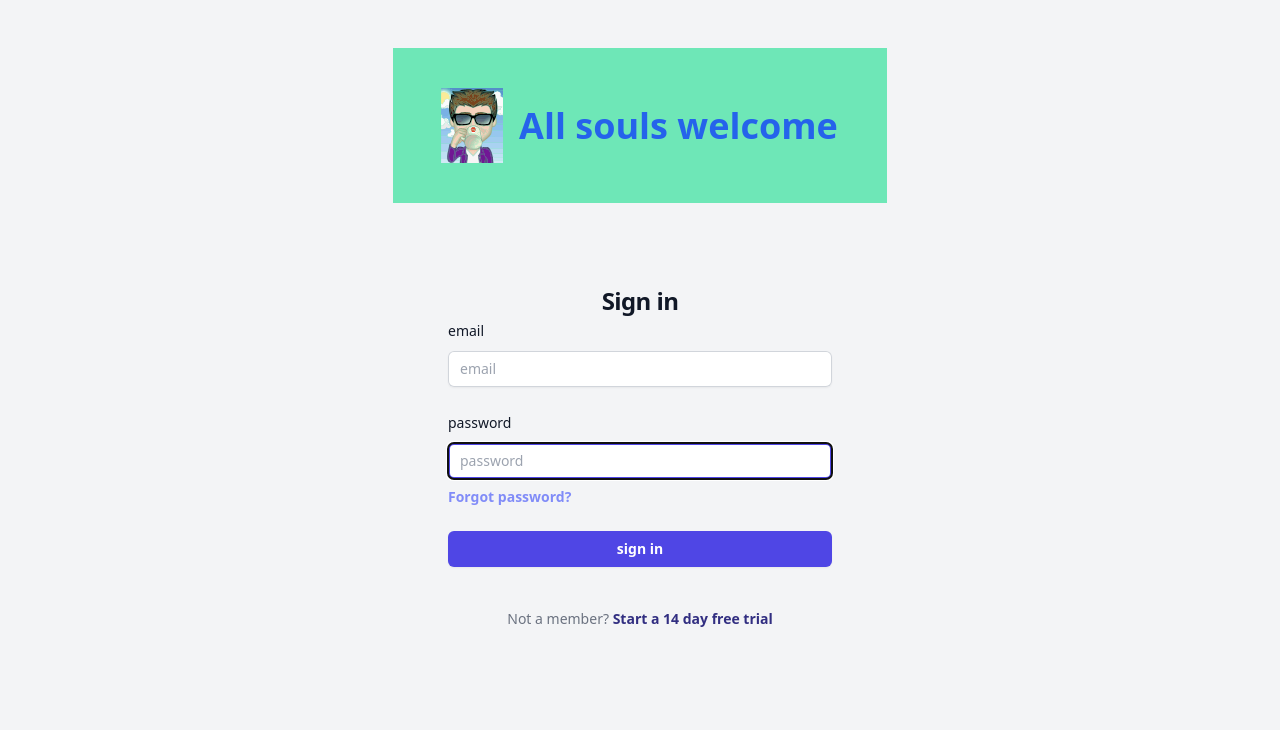
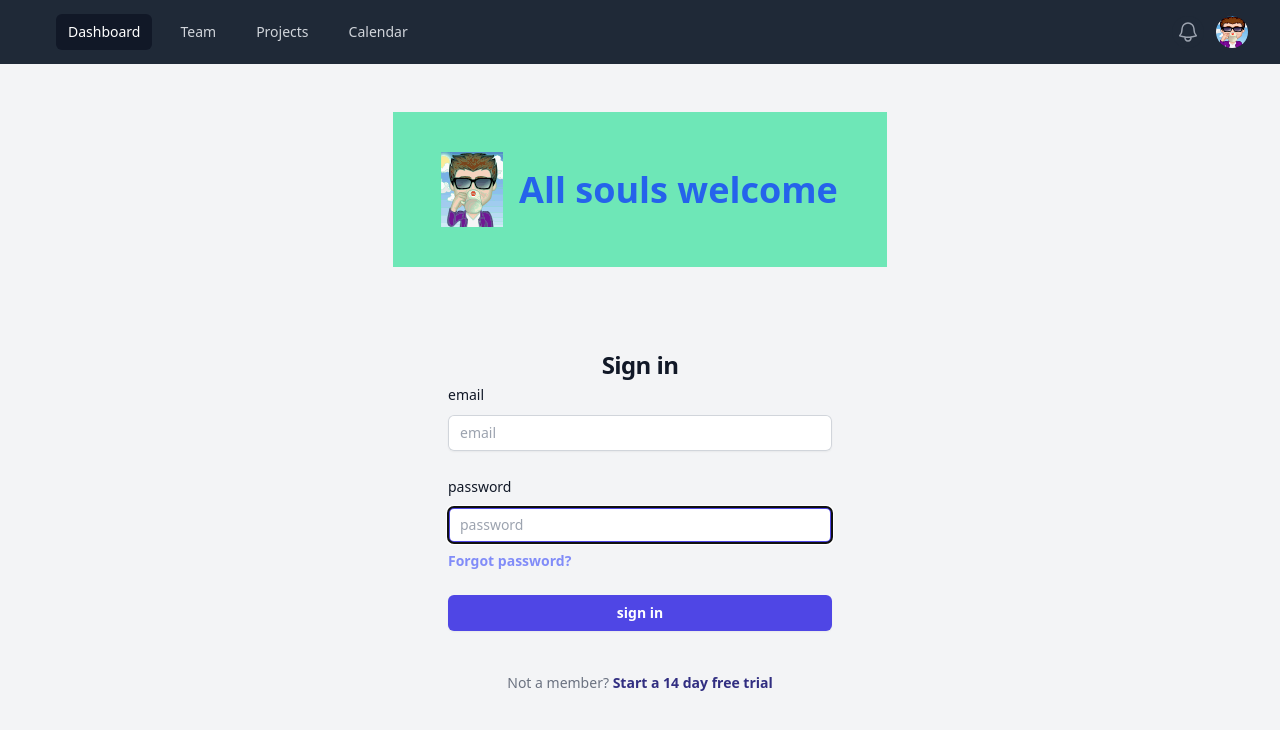
Before and after one commit to thefutureseer/resttonext, a Next.js app: page / in a window 1280 px wide. Shown: the top 730 px of the page. Built offline with nearby package versions, Linux system fonts and the light colour scheme.

Commit message:
add navbar

```diff
--- a/src/app/page.tsx
+++ b/src/app/page.tsx
@@ -1,10 +1,12 @@
 import React from "react";
+import NavBar from "@/components/NavBar";
 import SignInForm from "@/components/SignInForm";
 import "../styles/globals.css";
 
 export default function Home() {
   return (
     <div>
+      <NavBar/>
       <SignInForm/>
     </div>);
 }
--- /dev/null
+++ b/src/components/NavBar.tsx
@@ -0,0 +1,195 @@
+"use client";
+import React, { useState } from "react";
+
+const NavBar: React.FC = () => {
+  const [openClose, setOpenClose] = useState(false);
+
+  const toggleState = () => {
+    setOpenClose(!openClose);
+  };
+
+  return (
+    <nav className="bg-gray-800">
+      <div className="mx-auto max-w-7xl px-2 sm:px-6 lg:px-8">
+        <div className="relative flex h-16 items-center justify-between">
+          {/* Mobile size screen menu button */}
+          <div className="absolute inset-y-0 left-0 flex items-center sm:hidden">
+            <button
+              type="button"
+              className="relative inline-flex items-center justify-center rounded-md p-2 text-gray-400 hover:bg-gray-700 hover:text-white focus:outline-none focus:ring-2 focus:ring-inset focus:ring-white"
+              aria-controls="mobile-menu"
+              aria-expanded={openClose}
+              onClick={toggleState} // Toggle mobile menu
+            >
+              <span className="sr-only">Open main menu</span>
+              {openClose ? (
+                <svg
+                  className="block h-6 w-6"
+                  fill="none"
+                  viewBox="0 0 24 24"
+                  strokeWidth="1.5"
+                  stroke="currentColor"
+                  aria-hidden="true"
+                >
+                  <path
+                    strokeLinecap="round"
+                    strokeLinejoin="round"
+                    d="M6 18L18 6M6 6l12 12"
+                  />
+                </svg>
+              ) : (
+                <svg
+                  className="block h-6 w-6"
+                  fill="none"
+                  viewBox="0 0 24 24"
+                  strokeWidth="1.5"
+                  stroke="currentColor"
+                  aria-hidden="true"
+                >
+                  <path
+                    strokeLinecap="round"
+                    strokeLinejoin="round"
+                    d="M3.75 6.75h16.5M3.75 12h16.5m-16.5 5.25h16.5"
+                  />
+                </svg>
+              )}
+            </button>
+          </div>
+
+          {/* Logo and desktop size screen menu */}
+          <div className="flex flex-1 items-center justify-center sm:items-stretch sm:justify-start">
+            <div className="flex flex-shrink-0 items-center">
+              {/* logo from CSS */}
+              {/* <logo /> */}
+            </div>
+            <div className="hidden sm:ml-6 sm:block">
+              <div className="flex space-x-4">
+                <a
+                  href="#"
+                  className="rounded-md bg-gray-900 px-3 py-2 text-sm font-medium text-white"
+                  aria-current="page"
+                >
+                  Dashboard
+                </a>
+                <a
+                  href="#"
+                  className="rounded-md px-3 py-2 text-sm font-medium text-gray-300 hover:bg-gray-700 hover:text-white"
+                >
+                  Team
+                </a>
+                <a
+                  href="#"
+                  className="rounded-md px-3 py-2 text-sm font-medium text-gray-300 hover:bg-gray-700 hover:text-white"
+                >
+                  Projects
+                </a>
+                <a
+                  href="#"
+                  className="rounded-md px-3 py-2 text-sm font-medium text-gray-300 hover:bg-gray-700 hover:text-white"
+                >
+                  Calendar
+                </a>
+              </div>
+            </div>
+          </div>
+
+          {/* Profile dropdown */}
+          <div className="absolute inset-y-0 right-0 flex items-center pr-2 sm:static sm:inset-auto sm:ml-6 sm:pr-0">
+            <button
+              type="button"
+              className="relative rounded-full bg-gray-800 p-1 text-gray-400 hover:text-white focus:outline-none focus:ring-2 focus:ring-white focus:ring-offset-2 focus:ring-offset-gray-800"
+            >
+              <span className="sr-only">View notifications</span>
+              <svg
+                className="h-6 w-6"
+                fill="none"
+                viewBox="0 0 24 24"
+                strokeWidth="1.5"
+                stroke="currentColor"
+                aria-hidden="true"
+              >
+                <path
+                  strokeLinecap="round"
+                  strokeLinejoin="round"
+                  d="M14.857 17.082a23.848 23.848 0 005.454-1.31A8.967 8.967 0 0118 9.75v-.7V9A6 6 0 006 9v.75a8.967 8.967 0 01-2.312 6.022c1.733.64 3.56 1.085 5.455 1.31m5.714 0a24.255 24.255 0 01-5.714 0m5.714 0a3 3 0 11-5.714 0"
+                />
+              </svg>
+            </button>
+
+            <div className="relative ml-3">
+              <div>
+                <button
+                  type="button"
+                  className="relative flex rounded-full bg-gray-800 text-sm focus:outline-none focus:ring-2 focus:ring-white focus:ring-offset-2 focus:ring-offset-gray-800"
+                  id="user-menu-button"
+                  aria-expanded={openClose}
+                  aria-haspopup="true"
+                  onClick={toggleState} // Toggle profile dropdown
+                >
+                  <span className="sr-only">Open user menu</span>
+                  <img
+                    className="h-8 w-8 rounded-full"
+                    src="/profile_pic_IMG.jpg"
+                    alt="profile pic"
+                  />
+                </button>
+              </div>
+
+              {openClose && (
+                <div
+                  className="absolute right-0 z-10 mt-2 w-48 origin-top-right rounded-md bg-white py-1 shadow-lg ring-1 ring-black ring-opacity-5 focus:outline-none"
+                  role="menu"
+                  aria-orientation="vertical"
+                  aria-labelledby="user-menu-button"
+                >
+                  <a
+                    href="#"
+                    className="block px-4 py-2 text-sm text-gray-700"
+                    role="menuitem"
+                  >
+                    Sign out
+                  </a>
+                </div>
+              )}
+            </div>
+          </div>
+        </div>
+      </div>
+
+      {/* Mobile menu */}
+      {openClose && (
+        <div className="sm:hidden" id="mobile-menu">
+          <div className="space-y-1 px-2 pb-3 pt-2">
+            <a
+              href="#"
+              className="block rounded-md bg-gray-900 px-3 py-2 text-base font-medium text-white"
+              aria-current="page"
+            >
+              Dashboard
+            </a>
+            <a
+              href="#"
+              className="block rounded-md px-3 py-2 text-base font-medium text-gray-300 hover:bg-gray-700 hover:text-white"
+            >
+              Team
+            </a>
+            <a
+              href="#"
+              className="block rounded-md px-3 py-2 text-base font-medium text-gray-300 hover:bg-gray-700 hover:text-white"
+            >
+              Projects
+            </a>
+            <a
+              href="#"
+              className="block rounded-md px-3 py-2 text-base font-medium text-gray-300 hover:bg-gray-700 hover:text-white"
+            >
+              Calendar
+            </a>
+          </div>
+        </div>
+      )}
+    </nav>
+  );
+};
+
+export default NavBar;
```
Also changed, not shown: public/profile_pic_IMG.jpg (added).
